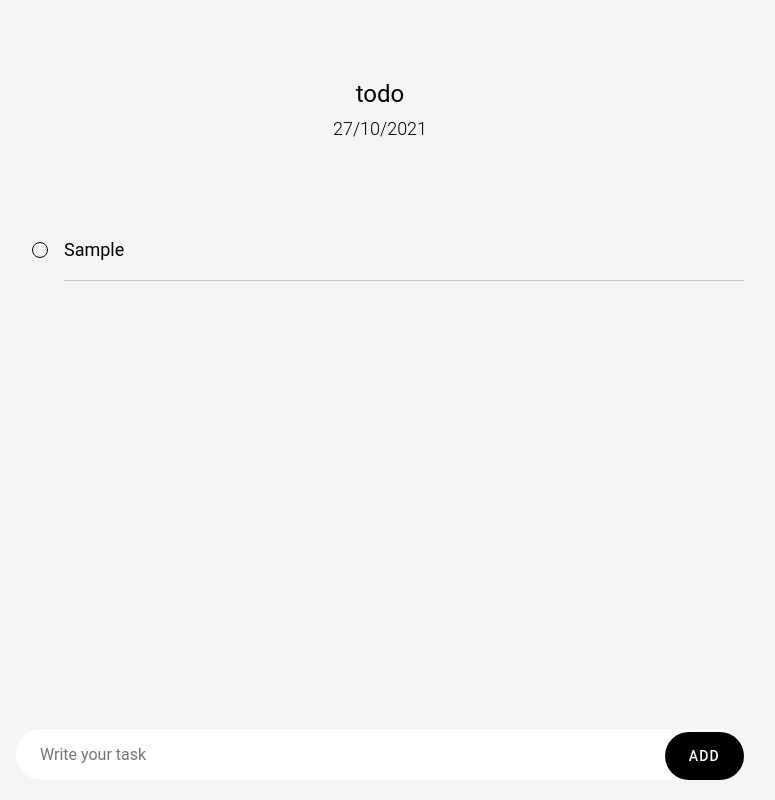
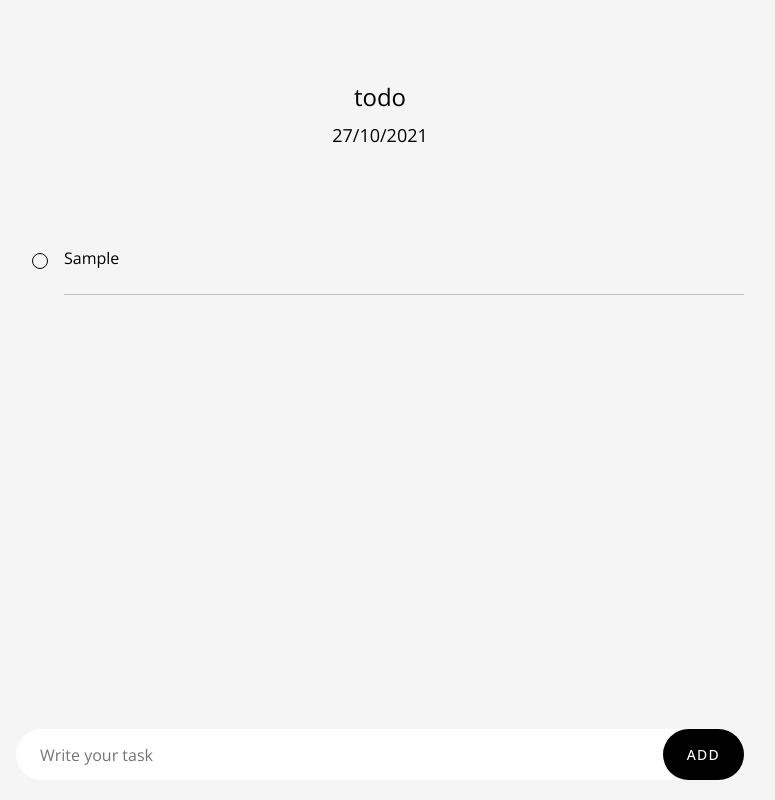
Before and after one commit to stimotej/Todo, a Gatsby site: page / in a window 1280 px wide. Both pictures are taken after typing "Sample" into the empty fields and a click on the button "ADD". Shown: the whole page, without its empty margins (260-1035 px from the left). Built offline with nearby package versions, Linux system fonts and the light colour scheme; Gatsby itself is replaced by a stand-in of ours.

Commit message:
Bugs fixed, icon added

```diff
--- a/gatsby-config.js
+++ b/gatsby-config.js
@@ -1,7 +1,10 @@
 module.exports = {
   siteMetadata: {
-    siteUrl: "https://www.yourdomain.tld",
     title: "Todo",
+    description: "Todo app",
+    author: "Timotej Sofijanović",
+    image: "src/images/todo_maskable_icon_x512.png",
+    siteUrl: "https://todo-minimal-pwa.netlify.app/",
   },
   plugins: [
     "gatsby-plugin-styled-components",
@@ -10,15 +13,29 @@ module.exports = {
     {
       resolve: "gatsby-plugin-manifest",
       options: {
-        icon: "src/images/icon.png",
+        icon: "src/images/todo_maskable_icon_x512.png",
         name: `Todo`,
         short_name: `Todo`,
         start_url: `/`,
         background_color: `#F5F5F5`,
         theme_color: `#000000`,
         display: `standalone`,
+        include_favicon: false,
       },
     },
     `gatsby-plugin-offline`,
+    {
+      resolve: `gatsby-plugin-webfonts`,
+      options: {
+        fonts: {
+          google: [
+            {
+              family: "Open Sans",
+              variants: ["300", "400", "500"],
+            },
+          ],
+        },
+      },
+    },
   ],
 };
--- a/package.json
+++ b/package.json
@@ -23,6 +23,7 @@
     "gatsby-plugin-offline": "^5.0.0",
     "gatsby-plugin-react-helmet": "^5.0.0",
     "gatsby-plugin-styled-components": "^5.0.0",
+    "gatsby-plugin-webfonts": "^2.1.1",
     "react": "^17.0.1",
     "react-dom": "^17.0.1",
     "react-helmet": "^6.1.0",
--- /dev/null
+++ b/src/components/SEO.js
@@ -0,0 +1,29 @@
+import React from "react";
+import { Helmet } from "react-helmet";
+import { useStaticQuery, graphql } from "gatsby";
+import favicon from "../images/favicon.png";
+
+const query = graphql`
+  {
+    site {
+      siteMetadata {
+        siteDesc: description
+        image
+      }
+    }
+  }
+`;
+
+const Seo = ({ title, description }) => {
+  const { site } = useStaticQuery(query);
+  const { siteDesc, image } = site.siteMetadata;
+  return (
+    <Helmet htmlAttributes={{ lang: "en" }} title={title}>
+      <meta name="description" content={description || siteDesc} />
+      <meta name="image" content={image} />
+      <link rel="icon" type="image/png" sizes="32x32" href={favicon} />
+    </Helmet>
+  );
+};
+
+export default Seo;
--- a/src/components/Task.js
+++ b/src/components/Task.js
@@ -1,12 +1,19 @@
-import React, { useState } from "react";
+import React, { useEffect } from "react";
 import styled from "styled-components";
 
 const Task = ({ text, onClick, onBlur, done }) => {
-  const [editTask, setEditTask] = useState(false);
+  useEffect(() => {
+    let textarea = document.getElementById("text-input");
+    textareaAutoHeight(textarea);
+  }, []);
 
   const handleOnBlur = (e) => {
-    setEditTask(false);
     onBlur(e);
+  };
+
+  const textareaAutoHeight = (textarea) => {
+    textarea.style.height = "auto";
+    textarea.style.height = `${textarea.scrollHeight}px`;
   };
 
   return (
@@ -15,18 +22,23 @@ const Task = ({ text, onClick, onBlur, done }) => {
         <Checkbox done={done} />
       </CheckboxContainer>
       <TextContainer>
-        {editTask ? (
-          <TextInput
-            type="text"
-            autoFocus={editTask}
-            defaultValue={text}
-            onBlur={(e) => handleOnBlur(e)}
-          />
-        ) : (
-          <Text done={done} onClick={() => setEditTask(true)}>
-            {text}
-          </Text>
-        )}
+        <TextInput
+          id="text-input"
+          rows="1"
+          defaultValue={text}
+          spellCheck="false"
+          done={done}
+          onKeyDown={(e) => {
+            e.key === "Enter" && e.preventDefault();
+          }}
+          onFocus={(e) => {
+            let value = e.target.value;
+            e.target.value = null;
+            e.target.value = value;
+          }}
+          onChange={(e) => textareaAutoHeight(e.target)}
+          onBlur={(e) => handleOnBlur(e)}
+        />
       </TextContainer>
     </TaskContainer>
   );
@@ -56,31 +68,38 @@ const Checkbox = styled.div`
   height: 16px;
   border: 1.5px solid black;
   border-radius: 50%;
-  background-color: ${(props) => (props.done ? "black" : "none")};
+  background-color: ${({ done }) => (done ? "black" : "none")};
 `;
 
 const TextContainer = styled.div`
   width: 100%;
   padding: 20px 0 20px 0;
   border-bottom: 1px solid rgba(0, 0, 0, 0.2);
+  overflow: hidden;
+  box-sizing: border-box;
 `;
 
-const TextInput = styled.input`
+const TextInput = styled.textarea`
   width: 100%;
-  font-size: 1.125rem;
+  font-size: 1rem;
   font-weight: 400;
   border: none;
   outline: none;
+  resize: none;
+  overflow: hidden;
+  text-decoration: ${({ done }) => (done ? "line-through" : "none")};
 
   &:focus {
     outline: none;
   }
 `;
 
-const Text = styled.p`
-  font-size: 1.125rem;
-  font-weight: 400;
-  text-decoration: ${(props) => (props.done ? "line-through" : "none")};
-`;
+// const Text = styled.p`
+//   font-size: 1rem;
+//   font-weight: 400;
+//   text-decoration: ${(props) => (props.done ? "line-through" : "none")};
+//   word-wrap: break-word;
+//   background-color: red;
+// `;
 
 export default Task;
--- a/src/pages/index.js
+++ b/src/pages/index.js
@@ -1,5 +1,6 @@
 import React, { useState, useEffect } from "react";
 import styled, { createGlobalStyle } from "styled-components";
+import Seo from "../components/SEO";
 import Task from "../components/Task";
 
 import {
@@ -20,11 +21,17 @@ const IndexPage = () => {
     !("indexedDB" in window) &&
       alert("Todo app is not supported in this browser");
     getTaskListFromDB(setTaskList);
+
+    let addTaskBtn = document.getElementById("add-task-btn");
+    let addTaskInput = document.getElementById("add-task-input");
+
+    addTaskInput.style.paddingRight = `${addTaskBtn.offsetWidth + 10}px`;
+    addTaskInput.style.height = `${addTaskBtn.offsetHeight}px`;
   }, []);
 
   const handleAddTask = (e) => {
     e.preventDefault();
-    addTaskToDB(taskList, setTaskList, task);
+    task && addTaskToDB(taskList, setTaskList, task);
     setTask("");
   };
 
@@ -50,7 +57,9 @@ const IndexPage = () => {
   };
 
   const handleEditTask = (e, id) => {
-    editTaskInDb(taskList, setTaskList, id, e.target.value);
+    if (e.target.value === "" || !e.target.value.trim())
+      deleteTasksFromDb(taskList, setTaskList, [id]);
+    else editTaskInDb(taskList, setTaskList, id, e.target.value);
   };
 
   const getCurrentDate = () => {
@@ -64,6 +73,7 @@ const IndexPage = () => {
 
   return (
     <MainContainer>
+      <Seo title="Todo" />
       <GlobalStyle />
       <Container>
         <TitleContainer>
@@ -89,12 +99,16 @@ const IndexPage = () => {
           <TextInput
             type="text"
             placeholder="Write your task"
+            id="add-task-input"
             value={task}
             onChange={(e) => {
               setTask(e.target.value);
             }}
+            required
           />
-          <AddButton type="submit">Add</AddButton>
+          <AddButton type="submit" id="add-task-btn">
+            Add
+          </AddButton>
         </AddTaskContainer>
       </Container>
     </MainContainer>
@@ -104,7 +118,7 @@ const IndexPage = () => {
 const GlobalStyle = createGlobalStyle`
   * {
     background: #F5F5F5;
-    font-family: 'Roboto', sans-serif;
+    font-family: 'Open Sans', sans-serif;
     margin: 0;
     padding: 0;
     box-sizing: border-box;
@@ -181,6 +195,7 @@ const TextInput = styled.input`
   border: none;
   background-color: white;
   padding: 16px 24px;
+  font-size: 1rem;
 `;
 
 const AddButton = styled.button`
```
Also changed, not shown: src/images/favicon.png (added), src/images/icon.png (deleted), src/images/todo_maskable_icon_x512.png (added), 1 other file.
